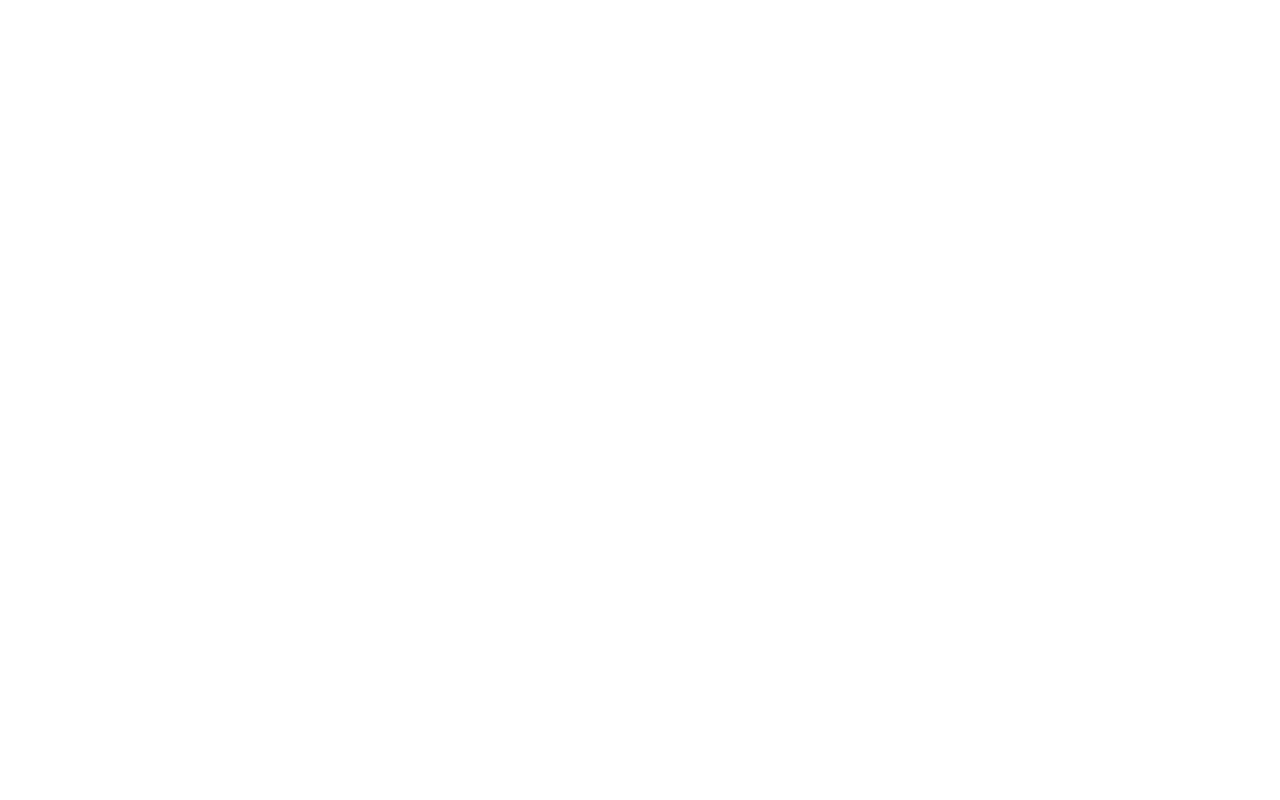
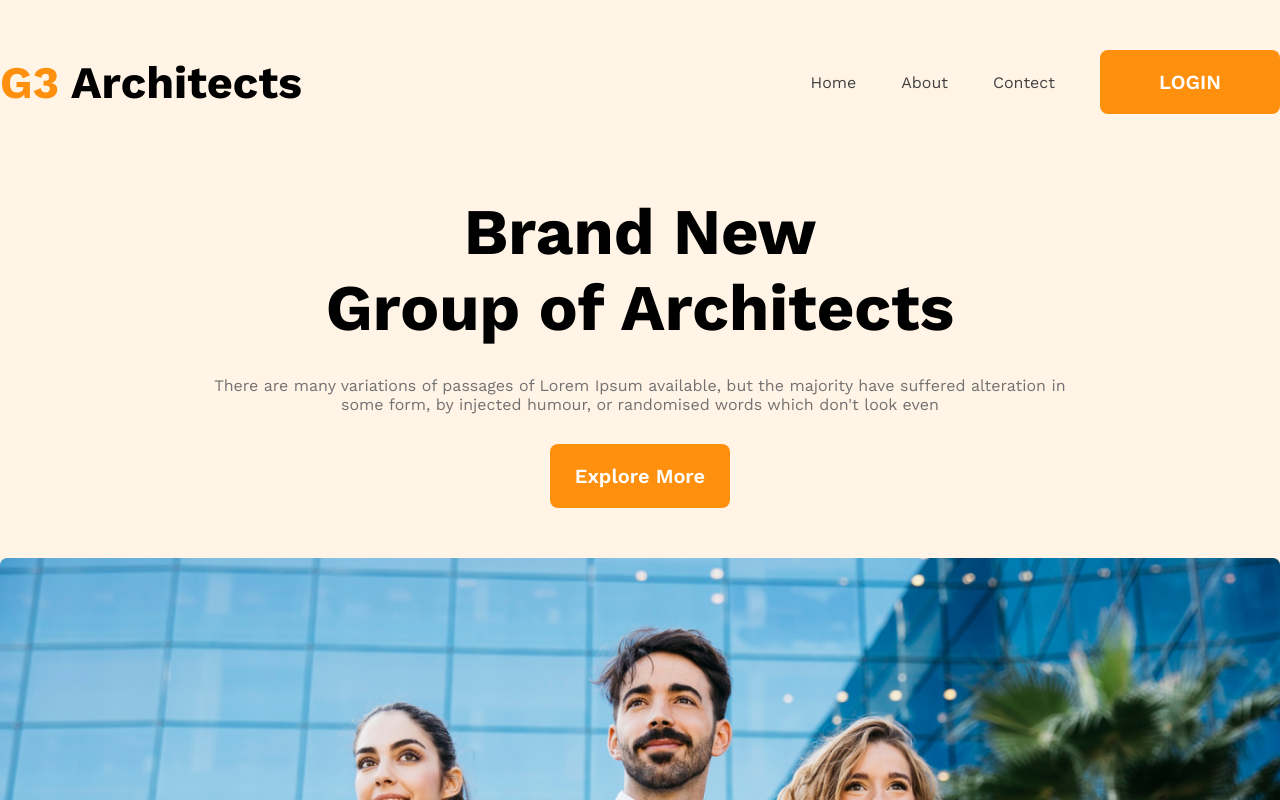
Before and after one commit to DevRifato/G3---ARCHITECHTS, a plain HTML site: page index.html in a window 1280 px wide. Shown: the top 800 px of the page. Drawn offline with nearby package versions, Linux system fonts and the light colour scheme.

Commit message:
Header Section Added

```diff
--- /dev/null
+++ b/CSS/animation.css
@@ -0,0 +1,4 @@
+button:hover{
+    background-color: black;
+    cursor: pointer;
+}
--- /dev/null
+++ b/CSS/responsive.css
@@ -0,0 +1,23 @@
+/* SMALL DEVICES */
+@media screen and (max-width: 576px) {
+
+    /* defults */
+    .container{
+        width: 95%;
+        margin: auto;
+        overflow: hidden;
+    }
+
+    button{
+        width: auto;
+        height: auto;
+        font-size: 1em;
+        padding: 10px;
+    }
+
+    /* Header */
+    nav{
+        flex-direction: column;
+        gap: 25px;
+    }
+}
--- a/index.html
+++ b/index.html
@@ -1,11 +1,60 @@
 <!DOCTYPE html>
 <html lang="en">
+
 <head>
     <meta charset="UTF-8">
     <meta name="viewport" content="width=device-width, initial-scale=1.0">
+    <!-- css -->
+    <link rel="stylesheet" href="style.css">
+    <link rel="stylesheet" href="./CSS/animation.css">
+    <link rel="shortcut icon" href="https://png.pngtree.com/png-vector/20220702/ourmid/pngtree-abstract-roof-architecture-logo-illustration-design-png-image_5673244.png" type="image/x-icon">
+    <link rel="stylesheet" href="./CSS/responsive.css">
     <title>G3-Architects</title>
 </head>
+
 <body>
+    <!-- header -->
+    <header>
 
+        <!-- nav Bar -->
+        <nav class="container">
+
+            <!-- logo -->
+            <h1><span>G3</span> Architects</h1>
+            <!-- links -->
+            <ul>
+                <li><a href="#">Home</a></li>
+                <li><a href="#">About</a></li>
+                <li><a href="#">Contect</a></li>
+                <li><button>LOGIN</button></li>
+            </ul>
+
+        </nav>
+
+        <!-- Banner__Section -->
+        <section class="banner container">
+            <div class="banner_wrraper">
+
+                <!-- Banner__Title -->
+                <div class="banner_title">
+                    <h2>Brand New <br> Group of Architects </h2>
+                    <p>
+                        There are many variations of passages of Lorem Ipsum available,
+                        but the majority have suffered alteration in some form, by
+                        injected humour, or randomised words which don't look even
+                    </p>
+                    <button>Explore More</button>
+                </div>
+
+                <!-- Banner__Image -->
+                <div class="banner_img">
+                    <img src="./images/banner.png" alt="">
+                </div>
+
+            </div>
+        </section>
+
+    </header>
 </body>
+
 </html>
--- /dev/null
+++ b/style.css
@@ -0,0 +1,103 @@
+@import url("https://fonts.googleapis.com/css2?family=Work+Sans:wght@100;200;300;400;500;600;700;800;900&display=swap");
+/* ------------------------------------------------------------------------------------------------------------------ */
+
+/* Defult Things */
+
+* {
+  margin: 0;
+  padding: 0;
+  font-family: "Work Sans", sans-serif;
+}
+
+h2 {
+  font-size: 45px;
+  font-weight: 700;
+}
+
+p {
+  color: var(--Dark-03, #727272);
+  font-size: 16px;
+  font-weight: 400;
+}
+
+button {
+  width: 180px;
+  height: 64px;
+  color: #fff;
+  font-size: 20px;
+  font-weight: 600;
+  text-align: center;
+  border: 0;
+  border-radius: 8px;
+  background: #ff900e;
+}
+
+span {
+  color: #ff900e;
+  font-weight: 700;
+}
+
+a {
+  text-decoration: none;
+  color: var(--Dark-02, #424242);
+}
+
+li {
+  list-style: none;
+}
+
+.container {
+  max-width: 1440px;
+  margin: auto;
+}
+
+/* =====================================================
+                            Header
+======================================================== */
+
+header {
+  background-color: rgba(255, 144, 14, 0.1);
+}
+
+/* ----------------NAV SECTION ---------------*/
+nav {
+
+    display: flex;
+    align-items: center;
+    justify-content: space-between;
+    padding: 50px 0px;
+}
+
+ul{
+    display: flex;
+    align-items: center;
+    gap: 45px;
+}
+
+nav h1{
+    font-size: 45px;
+    font-weight: 700;
+}
+
+
+/* ----------------BANNER__SECTION ---------------*/
+.banner_title{
+    max-width: 868px;
+    margin: auto;
+    text-align: center;
+
+}
+.banner_title h2{
+    font-size: 65px;
+    font-weight: 700;
+    margin: 30px 0px;
+}
+
+.banner_title p{
+    margin: 30px 0px;
+}
+
+.banner_img img{
+    width: 100%;
+    padding: 50px 0px;
+}
```
